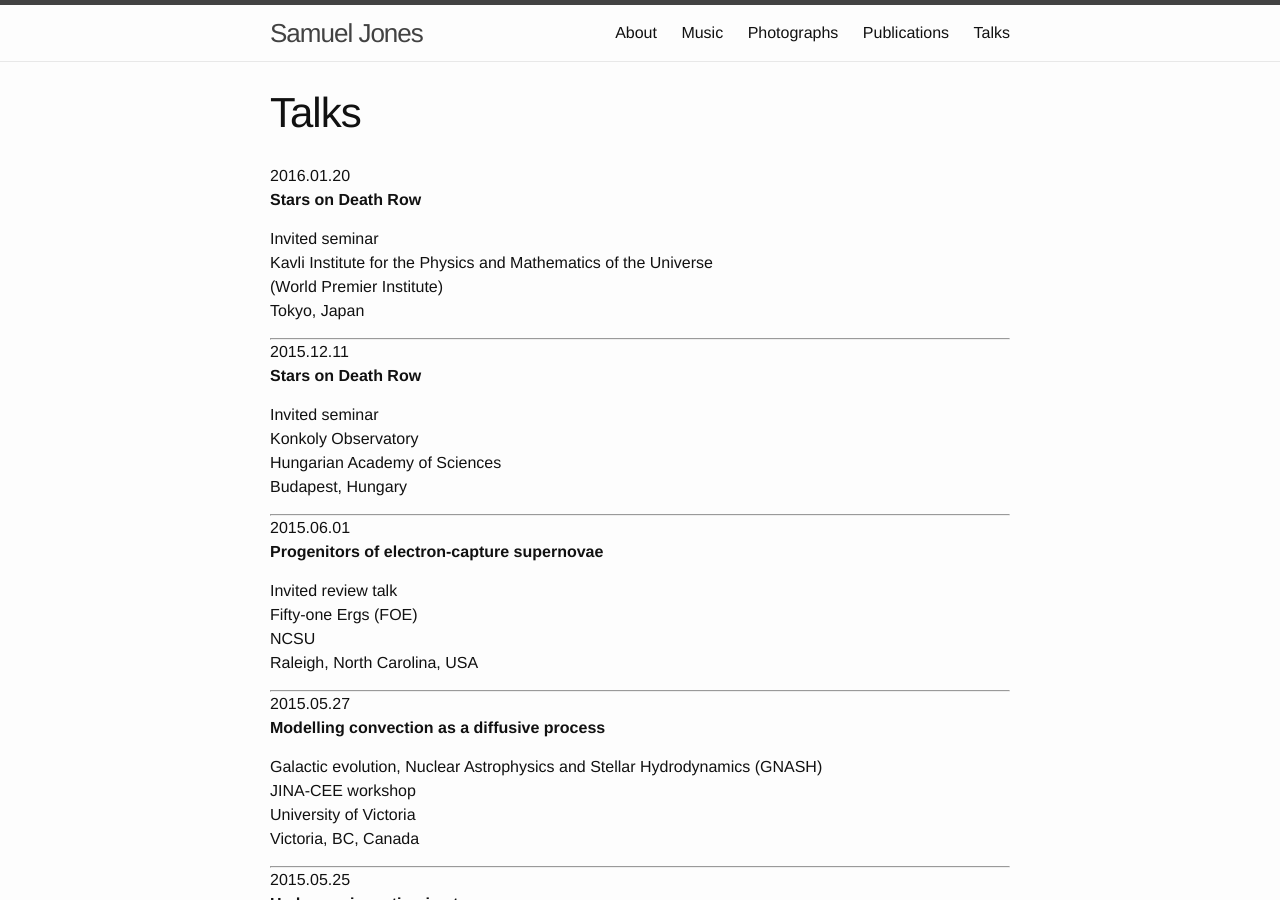
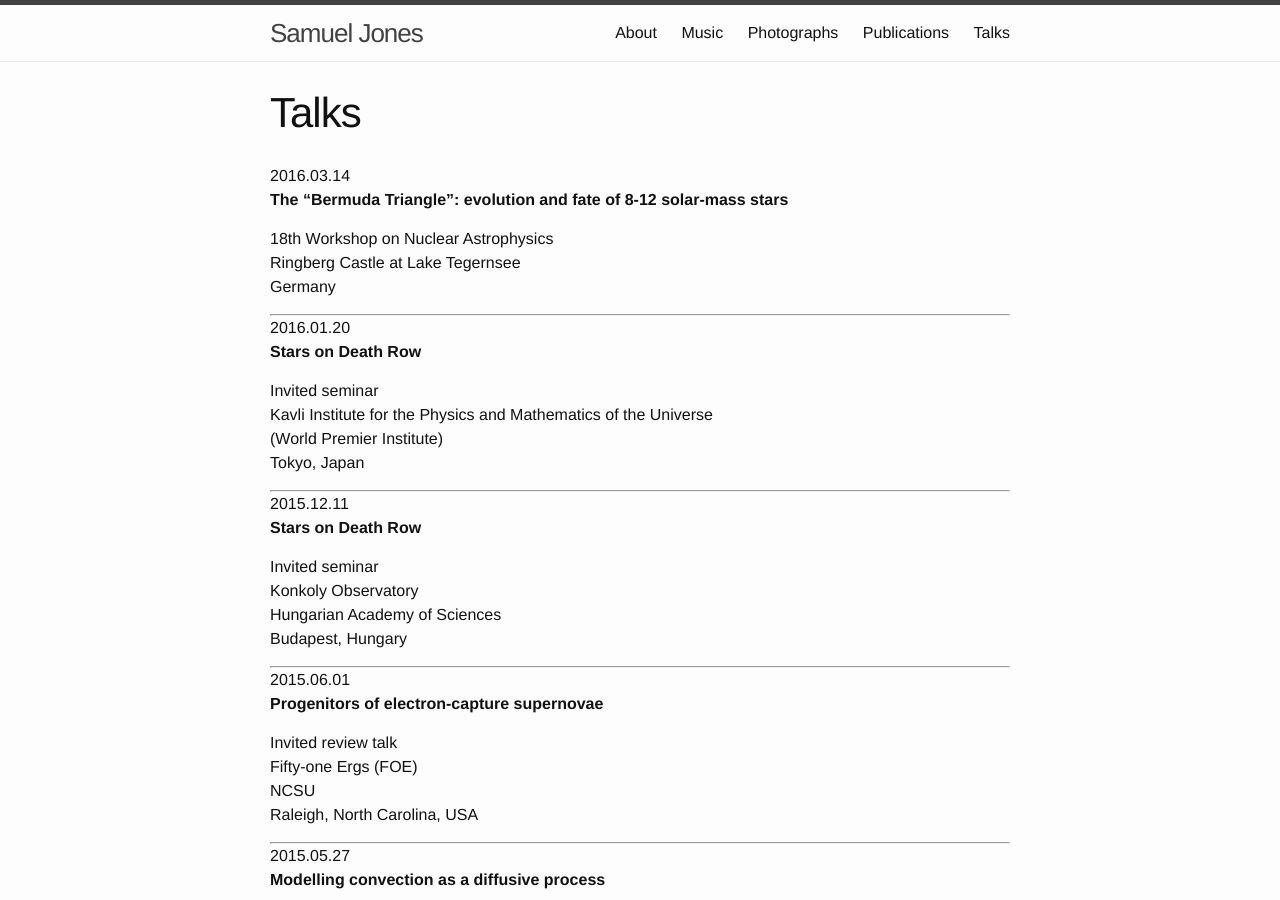
Before and after one commit to swjones/swjones.github.io, a Jekyll site: the page built from talks.md, in a window 1280 px wide and 900 px high. Built offline with Jekyll 4.4.1, drawn with Linux system fonts in a browser that asks for light colours; formulas are drawn with MathJax 3.

Commit message:
adding Ringberg talk
Former-commit-id: 524954ca6084c9dbbd9d6ff384802dd79a2a5609

```diff
--- a/talks.md
+++ b/talks.md
@@ -2,6 +2,18 @@
 layout: page
 title: Talks
 permalink: /talks/
+---
+
+2016.03.14
+<br>
+__The "Bermuda Triangle": evolution and fate of 8-12 solar-mass stars__
+
+18th Workshop on Nuclear Astrophysics
+<br>
+Ringberg Castle at Lake Tegernsee
+<br>
+Germany
+
 ---
 
 2016.01.20
```
